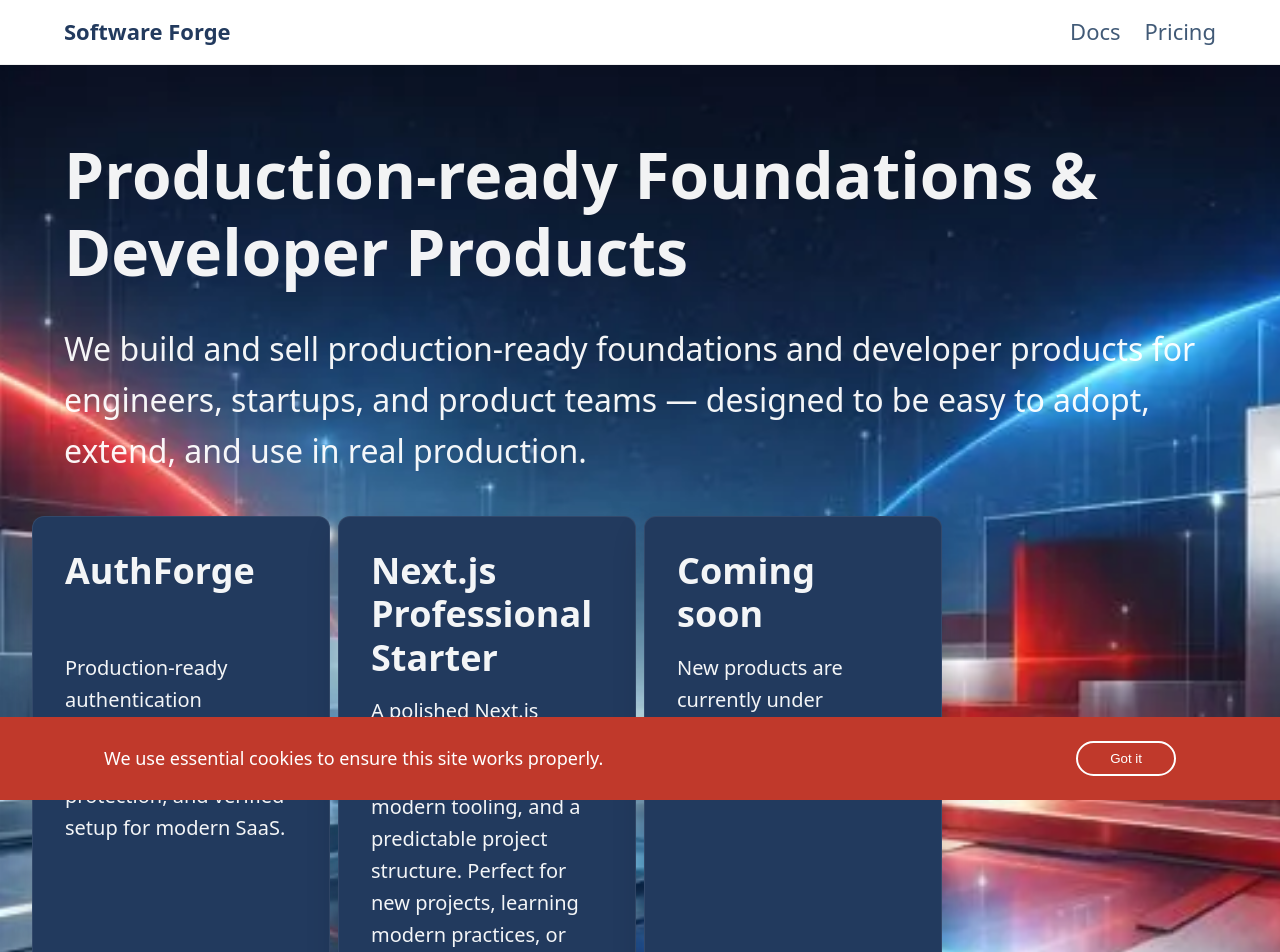
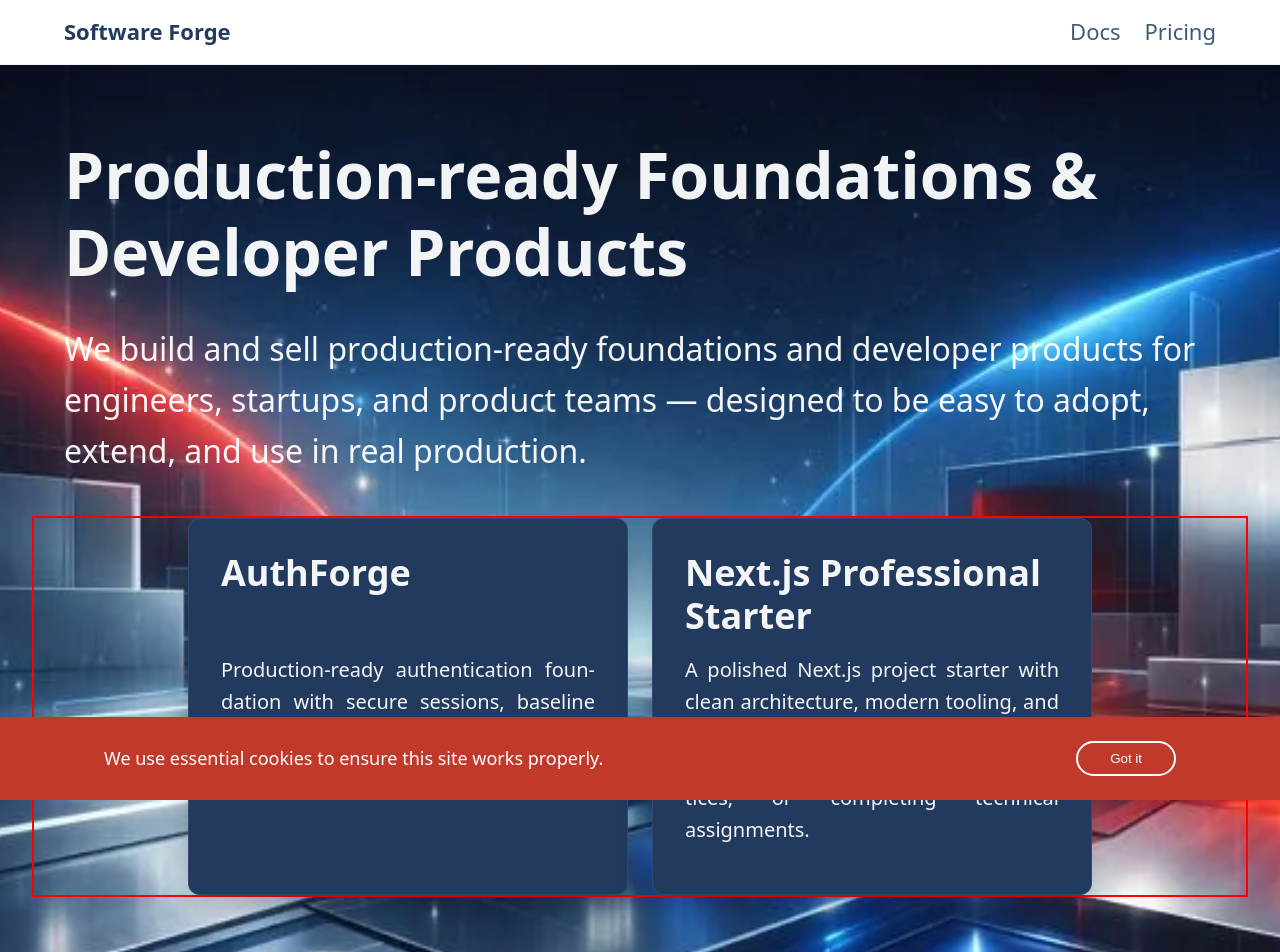
Before and after one commit to Grammeri/nextjs-landing, a Next.js app: page / in a window 1280 px wide. Shown: the top 952 px of the page. Built offline with nearby package versions, Linux system fonts and the light colour scheme.

Commit message:
refactor(ui): product cards spacing and layout

```diff
--- a/src/app/(marketing)/page.module.css
+++ b/src/app/(marketing)/page.module.css
@@ -42,8 +42,10 @@
 
 .productsGrid {
   display: grid;
-  grid-template-columns: repeat(4, minmax(0, 1fr));
-  gap: var(--spacing-sm);
+  grid-template-columns: repeat(2, var(--product-card-width));
+  justify-content: center;
+  gap: var(--spacing-lg);
+  border: 2px solid red;
 }
 
 @media (max-width: 1200px) {
--- a/src/app/globals.css
+++ b/src/app/globals.css
@@ -363,6 +363,15 @@
   /* Pricing */
   --pricing-card-max-width: 420px;
 
+  /* Product cards */
+  --product-card-width: 440px;
+
+  /* Product card header height (aligns descriptions across cards) */
+  --product-card-header-height: 72px;
+
+  /* Minimum height for product cards (ensures visual balance) */
+  --product-card-min-height: 240px;
+
   /* selection base */
   --select-border-radius: var(--radius-md);
   --select-border-width: 1px;
--- a/src/shared/config/products/catalog.ts
+++ b/src/shared/config/products/catalog.ts
@@ -50,9 +50,4 @@ export const PRODUCTS_GRID_ITEMS: ProductGridItem[] = [
     title: STARTER_PRODUCT_COPY.name,
     description: STARTER_PRODUCT_COPY.cardDescription,
   },
-  {
-    href: '/products/coming-soon',
-    title: 'Coming soon',
-    description: 'New products are currently under development. Stay tuned.',
-  },
 ];
--- a/src/shared/ui/product-card/ProductCard.module.css
+++ b/src/shared/ui/product-card/ProductCard.module.css
@@ -1,6 +1,11 @@
 .card {
   position: relative;
-  padding: var(--spacing-xl);
+
+  padding:
+    var(--spacing-xl) var(--spacing-xl) var(--spacing-2xl) var(--spacing-xl);
+
+  min-height: var(--product-card-min-height);
+
   background: var(--color-texas-blue);
   border: 1px solid var(--card-border-color);
   border-radius: var(--card-border-radius);
@@ -8,9 +13,6 @@
   display: flex;
   flex-direction: column;
   height: 100%;
-  transition:
-    box-shadow var(--motion-duration-base) var(--motion-easing-standard),
-    transform var(--motion-duration-base) var(--motion-easing-standard);
 }
 
 .content {
@@ -44,4 +46,6 @@
 .card p {
   color: var(--color-on-image-primary);
   line-height: var(--line-height-base);
+  text-align: justify;
+  hyphens: auto;
 }
```
Also changed, not shown: src/app/products/coming-soon/page.tsx (deleted, +0 -7 lines).
